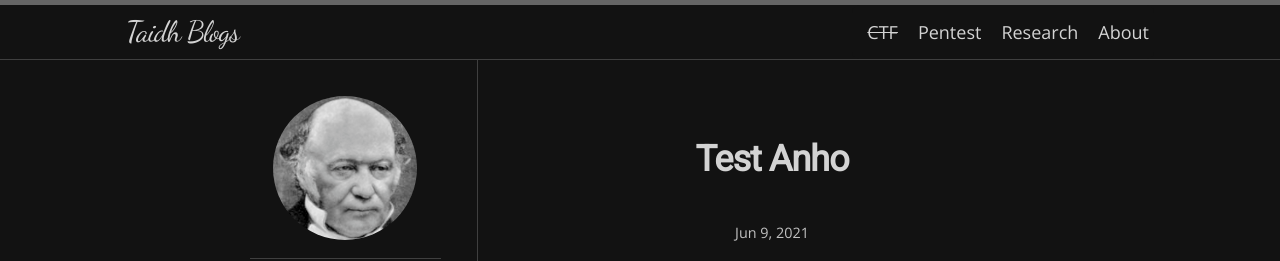
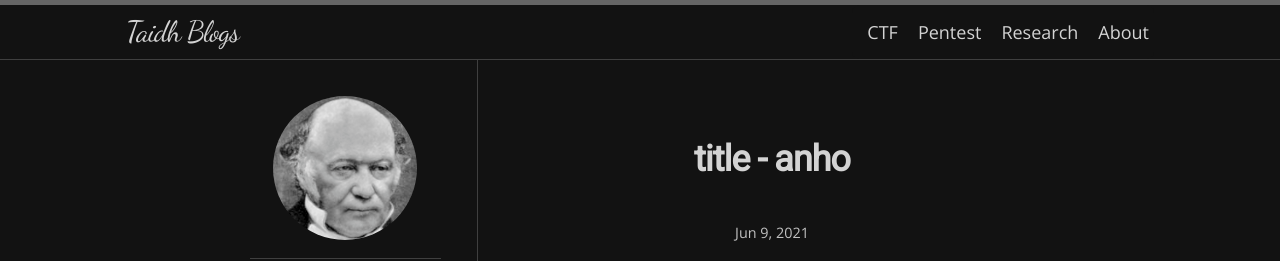
Before and after one commit to DauHoangTai/DauHoangTai.github.io, a Jekyll site: the page built from _posts/2021-06-09-test-anho.md, in a window 1280 px wide. Shown: the top 261 px of the page. Built offline with Jekyll 4.4.1, drawn with Linux system fonts in a browser that asks for light colours; nearby versions of some CDN libraries; some web fonts are replaced; our own code applies the rules of GitHub Pages for plain Markdown files; some of the changed lines change nothing that is shown.

Commit message:
anho update

```diff
--- a/_posts/2021-06-09-test-anho.md
+++ b/_posts/2021-06-09-test-anho.md
@@ -1,7 +1,8 @@
 ---
-index: 2
-nav_order: 2
+# index: 2
+# nav_order: 2
+title: "title - anho"
 categories: "CTF"
-permalink: /ctf/
+# permalink: /ctf/
 ---
 # TEST POST - anho
```
